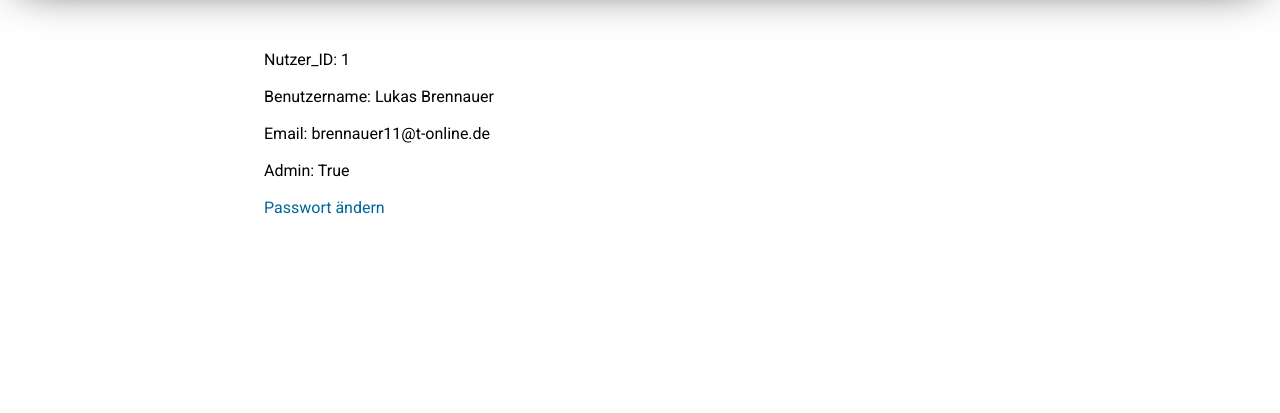
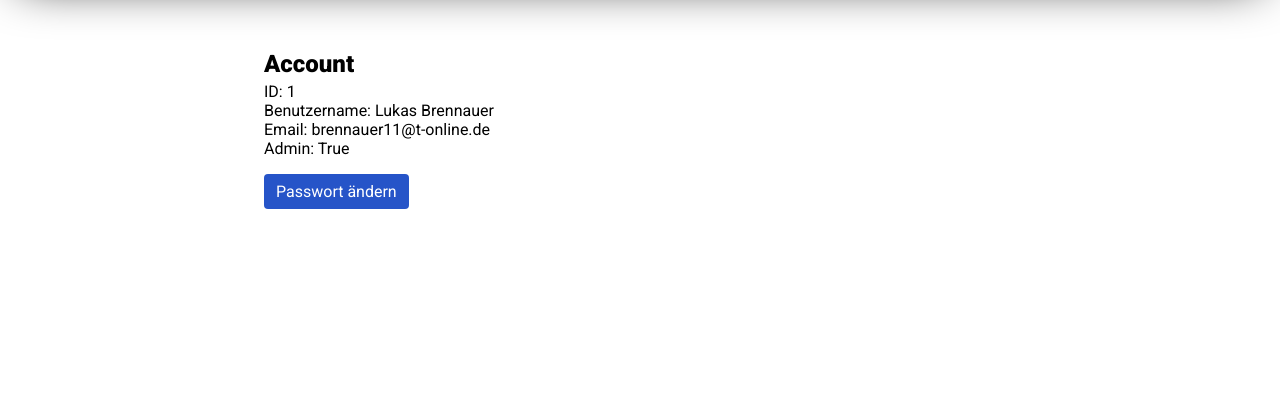
Before and after one commit to lukas-brn/p-website, a Flask app: page /user in a window 1280 px wide. Shown: the part 96-509 px from the top of the page. Run offline with Flask 2, Linux system fonts and the light colour scheme; a user stored in the database is signed in; some libraries are stand-ins or nearby versions.

Commit message:
fixed env issue

```diff
--- a/blog.py
+++ b/blog.py
@@ -24,8 +24,8 @@ if __name__ == "__main__":
     db.create_all()
 
     try:
-        # User.query.get_or_404(1).set_admin(True)
-        # db.session.commit()
+        #User.query.get_or_404(2).set_admin(True)
+        #db.session.commit()
 
         # db.session.delete(User.query.get_or_404(1))
         # db.session.commit()
--- a/static/css/main.css
+++ b/static/css/main.css
@@ -25,6 +25,27 @@ hr {
 	margin: 16px 0;
 }
 
+span.button {
+	padding: 8px 12px;
+	cursor: pointer;
+	background: #2654C8;
+	color: #FFFFFF;
+	border: none;
+	transition: background 200ms;
+	box-sizing: border-box;
+	display: inline-block;
+	border-radius: 4px;
+	margin: 16px 0;
+}
+
+span.button, span.button a {
+	color: #FFFFFF;
+}
+
+span.button:hover {
+	background: #173A94;
+}
+
 .spacer {
 	width: 100vw;
 }
@@ -37,7 +58,7 @@ hr {
 	height: 105px;
 }
 
-#content p, #content img, #content span, #content article {
+#content article *, #content article {
 	padding-bottom: 18px;
 	display: block;
 }
@@ -47,11 +68,11 @@ hr {
 	padding: 0;
 }
 
-#content a {
+#content article a {
 	color: #006699;
 }
 
-#content a:hover {
+#content article a:hover {
 	text-decoration: underline;
 }
 
@@ -61,7 +82,7 @@ hr {
 	padding-bottom: 4px;
 }
 
-#content span, #content span>a {
+#content article span, #content article span>a {
 	font-size: 14px;
 	color: #666666;
 }
--- a/templates/user_page.html
+++ b/templates/user_page.html
@@ -7,11 +7,13 @@
 
 {% block content %}
 
-    <p>Nutzer_ID: {{ current_user.user_id }}</p>
+	<h1>Account</h1>
+
+    <p>ID: {{ current_user.user_id }}</p>
     <p>Benutzername: {{ current_user.username }}</p>
     <p>Email: {{ current_user.email }}</p>
     <p>Admin: {{ current_user.admin_acc }}</p>
 
-    <a href="{{ url_for('change_password') }}">Passwort ändern</a>
+    <p><span class="button"><a href="{{ url_for('change_password') }}">Passwort ändern</a></span></a>
 
 {% endblock %}
```
Also changed, not shown: 1 other file.
